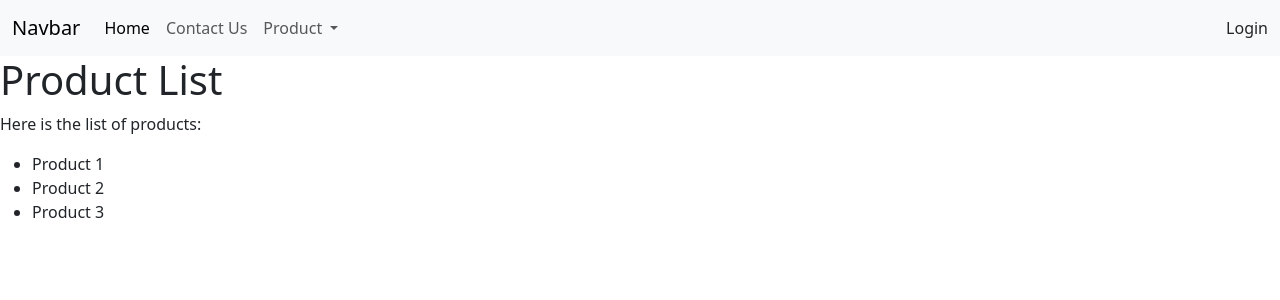
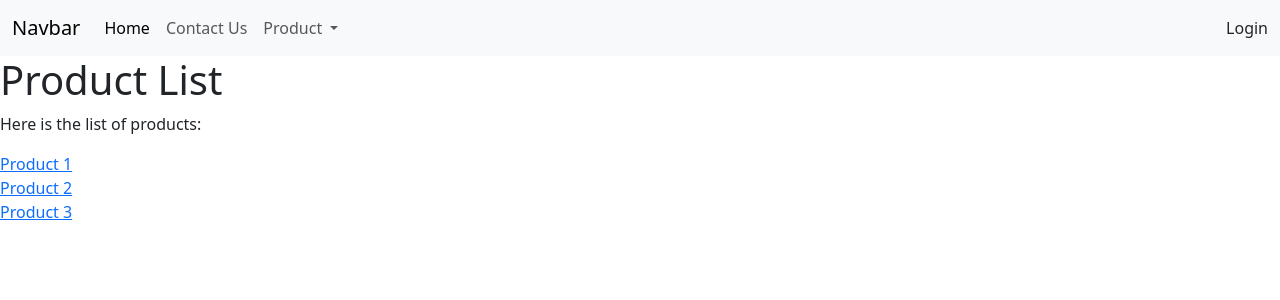
Before and after one commit to JLXP/vue-router-3, a Vue app: page /productList in a window 1280 px wide. Shown: the top 300 px of the page. Built offline with nearby package versions, Linux system fonts and the light colour scheme.

Commit message:
route with dynamic routes

```diff
--- a/src/components/Product/ProductList.vue
+++ b/src/components/Product/ProductList.vue
@@ -1,11 +1,17 @@
 <template>
-    <div>
-        <h1>Product List</h1>
-        <p>Here is the list of products:</p>
-        <ul>
-            <li>Product 1</li>
-            <li>Product 2</li>
-            <li>Product 3</li>
-        </ul>
+  <div>
+    <h1>Product List</h1>
+    <p>Here is the list of products:</p>
+    <div v-for="product in products">
+      <router-link :to="`/product/${product.id}`">{{ product.name }}</router-link>
     </div>
+  </div>
 </template>
+
+<script setup>
+const products = [
+  { id: 1, name: "Product 1" },
+  { id: 2, name: "Product 2" },
+  { id: 3, name: "Product 3" },
+];
+</script>
```
